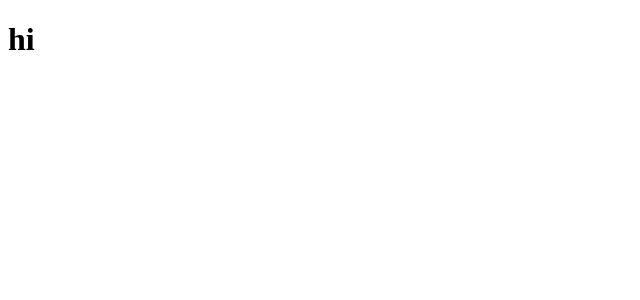
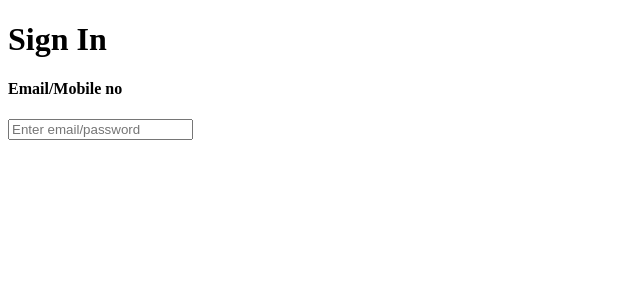
Before and after one commit to harshaguntur/Edpark, a React (Vite) app in the folder frontend/: page /signin in a window 1280 px wide. Shown: the top 300 px of the page, without its empty margins (0-640 px from the left). Built offline with nearby package versions, Linux system fonts and the light colour scheme.

Commit message:
signin html

```diff
--- a/frontend/src/pages/SignIn.jsx
+++ b/frontend/src/pages/SignIn.jsx
@@ -22,9 +22,11 @@ const SignIn = () => {
 
 
   return (
-
-    <h1>hi</h1>
-
-  )
+    <>
+      <h1>Sign In</h1>
+      <h4>Email/Mobile no</h4>
+      <input type="text" placeholder="Enter email/password" />
+    </>
+  );
 }
 export default SignIn
```
